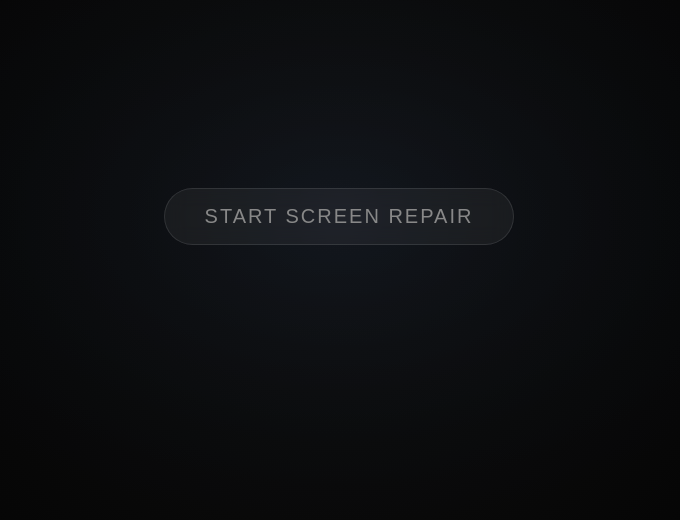
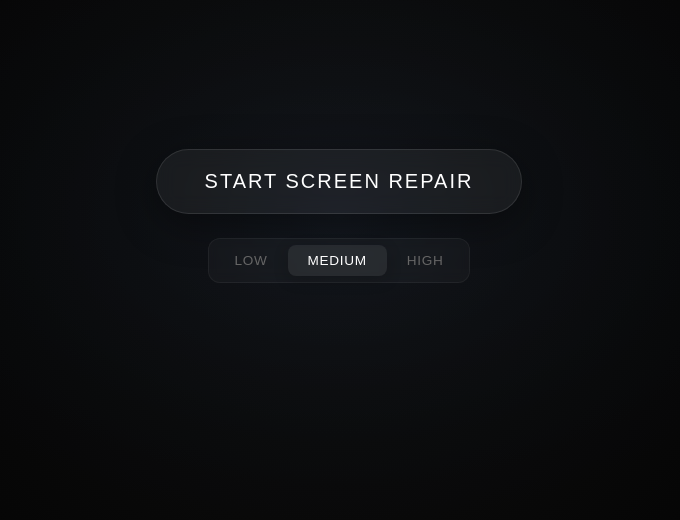
Before and after one commit to struggyyy/ScreenFixer, a Next.js app: page / in a window 1280 px wide. Shown: the part 184-704 px from the top of the page, without its empty margins (301-981 px from the left). Built offline with nearby package versions, Linux system fonts and the light colour scheme.

Commit message:
Created different levels of screen repair

```diff
--- a/src/app/globals.css
+++ b/src/app/globals.css
@@ -40,27 +40,75 @@ main {
   z-index: 10;
 }
 
+.control-container {
+  display: flex;
+  flex-direction: column;
+  align-items: center;
+  gap: 1.5rem;
+  transition: all 0.6s cubic-bezier(0.4, 0, 0.2, 1);
+  z-index: 20;
+}
+
+.control-container.hidden {
+  opacity: 0;
+  transform: translateY(20px);
+  pointer-events: none;
+}
+
+.intensity-selector {
+  display: flex;
+  background: rgba(255, 255, 255, 0.03);
+  padding: 0.35rem;
+  border-radius: 12px;
+  border: 1px solid rgba(255, 255, 255, 0.05);
+  backdrop-filter: blur(5px);
+}
+
+.intensity-btn {
+  padding: 0.5rem 1.25rem;
+  font-size: 0.85rem;
+  text-transform: uppercase;
+  letter-spacing: 0.05em;
+  color: #666;
+  background: transparent;
+  border: none;
+  border-radius: 8px;
+  cursor: pointer;
+  transition: all 0.3s ease;
+}
+
+.intensity-btn:hover {
+  color: #aaa;
+}
+
+.intensity-btn.active {
+  background: rgba(255, 255, 255, 0.07);
+  color: #fff;
+  box-shadow: 0 4px 15px rgba(0, 0, 0, 0.2);
+}
+
 .repair-button {
   background: var(--glass);
-  color: #888;
+  color: #fff;
   border: 1px solid var(--glass-border);
-  padding: 1rem 2.5rem;
+  padding: 1.25rem 3rem;
   font-size: 1.25rem;
   font-weight: 500;
   border-radius: 100px;
   cursor: pointer;
-  transition: all 0.6s cubic-bezier(0.4, 0, 0.2, 1);
+  transition: all 0.4s cubic-bezier(0.4, 0, 0.2, 1);
   letter-spacing: 0.1em;
   text-transform: uppercase;
   backdrop-filter: blur(10px);
   position: relative;
   overflow: hidden;
+  box-shadow: 0 10px 40px rgba(0, 0, 0, 0.4);
 }
 
-.repair-button.hidden {
-  opacity: 0;
-  transform: scale(0.9);
-  pointer-events: none;
+.repair-button:hover {
+  border-color: rgba(255, 255, 255, 0.3);
+  transform: translateY(-2px);
+  box-shadow: 0 15px 50px rgba(0, 0, 0, 0.5);
 }
 
 .repair-button::before {
--- a/src/app/page.tsx
+++ b/src/app/page.tsx
@@ -2,8 +2,17 @@
 
 import { useState, useEffect, useRef } from 'react';
 
+type Intensity = 'low' | 'medium' | 'high';
+
+const INTENSITY_MAP: Record<Intensity, number> = {
+  low: 10,
+  medium: 4,
+  high: 2,
+};
+
 export default function Home() {
   const [isRepairing, setIsRepairing] = useState(false);
+  const [intensity, setIntensity] = useState<Intensity>('medium');
   const bgRef = useRef<HTMLDivElement>(null);
   const requestRef = useRef<number>(null);
   const frameCount = useRef(0);
@@ -14,9 +23,8 @@ export default function Home() {
   const animate = () => {
     frameCount.current++;
 
-    // Change color every 3 frames (approx 50Hz on a 144Hz monitor, 20Hz on a 60Hz monitor)
-    // This allows the LCD crystals enough time to actually transition
-    if (frameCount.current >= 3) {
+    // Use the selected intensity to determine frame skip
+    if (frameCount.current >= INTENSITY_MAP[intensity]) {
       frameCount.current = 0;
       colorIndex.current = (colorIndex.current + 1) % colors.length;
 
@@ -51,7 +59,7 @@ export default function Home() {
         bgRef.current.style.backgroundColor = 'transparent';
       }
     }
-  }, [isRepairing]);
+  }, [isRepairing, intensity]);
 
   return (
     <>
@@ -77,16 +85,30 @@ export default function Home() {
       </div>
 
       <main>
+        <div className={`control-container ${isRepairing ? 'hidden' : ''}`}>
           <button
-          className={`repair-button ${isRepairing ? 'hidden' : ''}`}
+            className="repair-button"
             onClick={(e) => {
-            e.stopPropagation(); // Prevent immediate exit
+              e.stopPropagation();
               setIsRepairing(true);
             }}
-          title="Click to start optimized pixel restoration"
+            title="Start the restoration process"
           >
             Start Screen Repair
           </button>
+
+          <div className="intensity-selector">
+            {(['low', 'medium', 'high'] as Intensity[]).map((level) => (
+              <button
+                key={level}
+                className={`intensity-btn ${intensity === level ? 'active' : ''}`}
+                onClick={() => setIntensity(level)}
+              >
+                {level}
+              </button>
+            ))}
+          </div>
+        </div>
       </main>
     </>
   );
```
Lines whose indentation alone changed are shown as unchanged.
